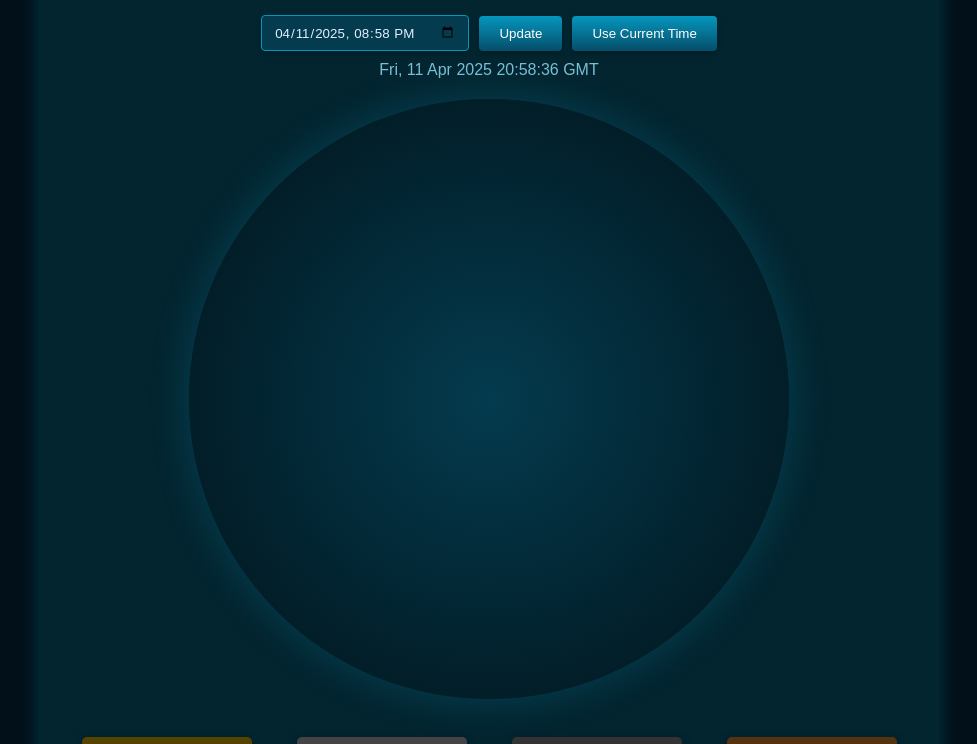
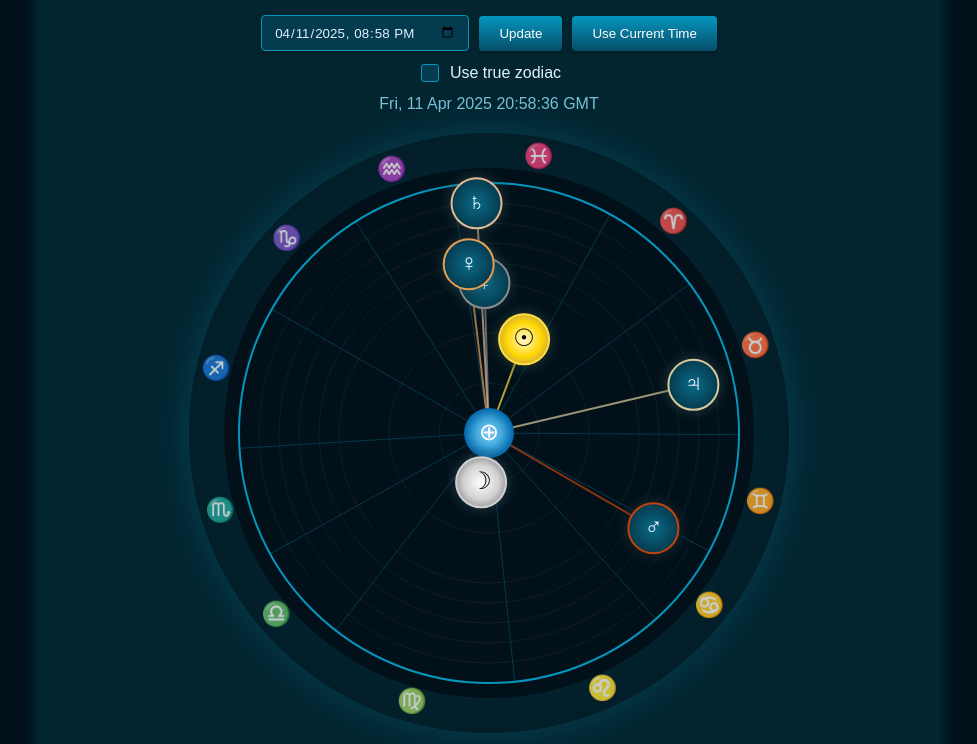
Before and after one commit to gulley/Birth-Sky, a website built with webpack: page index.html in a window 1280 px wide. Shown: the part 113-857 px from the top of the page, without its empty margins (151-1128 px from the left). Built offline with nearby package versions, Linux system fonts and the light colour scheme.

Commit message:
Get astronomy-engine working

```diff
--- a/index.html
+++ b/index.html
@@ -14,6 +14,12 @@
                 <input type="datetime-local" id="date-picker" class="date-picker">
                 <button id="update-btn">Update</button>
                 <button id="current-time-btn">Use Current Time</button>
+            </div>
+            <div class="zodiac-controls">
+                <label class="checkbox-container">
+                    <input type="checkbox" id="true-zodiac-toggle">
+                    <span class="checkbox-label">Use true zodiac</span>
+                </label>
             </div>
             <span id="current-time"></span>
         </div>
@@ -35,6 +41,6 @@
     <script src="astronomy.min.js"></script>
 
     <!-- Load our script -->
-    <script src="dist/bundle.js"></script>
+    <script src="script.js"></script>
 </body>
 </html>
--- a/package.json
+++ b/package.json
@@ -8,12 +8,11 @@
     "dev": "webpack --mode development",
     "watch": "webpack --mode development --watch"
   },
-  "dependencies": {},
   "devDependencies": {
     "@babel/core": "^7.23.2",
     "@babel/preset-env": "^7.23.2",
     "babel-loader": "^9.1.3",
-    "webpack": "^5.89.0",
+    "webpack": "^5.99.5",
     "webpack-cli": "^5.1.4"
   }
 }
--- a/script.js
+++ b/script.js
@@ -2,8 +2,8 @@
 // No import needed
 
 // --- Configuration ---
-// Zodiac signs configuration based on IAU Constellation Boundary Crossings
-const ZODIAC_SIGNS = [
+// Zodiac signs configuration based on IAU Constellation Boundary Crossings (true astronomical positions)
+const TRUE_ZODIAC_SIGNS = [
     { symbol: '♈', name: 'Aries', start: 29.0, end: 53.4 },
     { symbol: '♉', name: 'Taurus', start: 53.4, end: 90.4 },
     { symbol: '♊', name: 'Gemini', start: 90.4, end: 118.2 },
@@ -17,6 +17,25 @@ const ZODIAC_SIGNS = [
     { symbol: '♒', name: 'Aquarius', start: 327.8, end: 351.5 },
     { symbol: '♓', name: 'Pisces', start: 351.5, end: 29.0 }
 ];
+
+// Traditional zodiac signs with equal 30° divisions
+const TRADITIONAL_ZODIAC_SIGNS = [
+    { symbol: '♈', name: 'Aries', start: 0, end: 30 },
+    { symbol: '♉', name: 'Taurus', start: 30, end: 60 },
+    { symbol: '♊', name: 'Gemini', start: 60, end: 90 },
+    { symbol: '♋', name: 'Cancer', start: 90, end: 120 },
+    { symbol: '♌', name: 'Leo', start: 120, end: 150 },
+    { symbol: '♍', name: 'Virgo', start: 150, end: 180 },
+    { symbol: '♎', name: 'Libra', start: 180, end: 210 },
+    { symbol: '♏', name: 'Scorpius', start: 210, end: 240 },
+    { symbol: '♐', name: 'Sagittarius', start: 240, end: 270 },
+    { symbol: '♑', name: 'Capricornus', start: 270, end: 300 },
+    { symbol: '♒', name: 'Aquarius', start: 300, end: 330 },
+    { symbol: '♓', name: 'Pisces', start: 330, end: 360 }
+];
+
+// Default to true zodiac signs
+let ZODIAC_SIGNS = TRUE_ZODIAC_SIGNS;
 
 // Celestial objects configuration with improved orbital elements
 const CELESTIAL_OBJECTS = {
@@ -134,36 +153,54 @@ document.addEventListener('DOMContentLoaded', function() {
         updateCelestialPositions(now);
     });
 
+    // True zodiac toggle
+    document.getElementById('true-zodiac-toggle').addEventListener('change', function() {
+        // Toggle between true and traditional zodiac signs
+        if (this.checked) {
+            ZODIAC_SIGNS = TRUE_ZODIAC_SIGNS;
+        } else {
+            ZODIAC_SIGNS = TRADITIONAL_ZODIAC_SIGNS;
+        }
+
+        // Update the display with the current date
+        const dateInput = document.getElementById('date-picker').value;
+        if (dateInput) {
+            updateCelestialPositions(new Date(dateInput));
+        } else {
+            updateCelestialPositions();
+        }
+    });
+
     // Initial draw on page load
     updateCelestialPositions();
 });
 
 // Corrected function to calculate celestial coordinates using the astronomy-engine library
 function calculateCelestialCoordinates(celestialObject, date) {
-    let observer = new Astronomy.Observer(0, 0, 0); // Observer at the center of the Earth
-    let time = Astronomy.MakeTime(date);
+    let observer = new exports.Observer(0, 0, 0); // Observer at the center of the Earth
+    let time = exports.MakeTime(date);
 
     switch (celestialObject.name.toLowerCase()) {
         case 'moon':
-            return Astronomy.Equator(Astronomy.Body.Moon, time, observer, true, true);
+            return exports.Equator(exports.Body.Moon, time, observer, true, true);
         case 'sun':
-            return Astronomy.Equator(Astronomy.Body.Sun, time, observer, true, true);
+            return exports.Equator(exports.Body.Sun, time, observer, true, true);
         case 'mercury':
-            return Astronomy.Equator(Astronomy.Body.Mercury, time, observer, true, true);
+            return exports.Equator(exports.Body.Mercury, time, observer, true, true);
         case 'venus':
-            return Astronomy.Equator(Astronomy.Body.Venus, time, observer, true, true);
+            return exports.Equator(exports.Body.Venus, time, observer, true, true);
         case 'mars':
-            return Astronomy.Equator(Astronomy.Body.Mars, time, observer, true, true);
+            return exports.Equator(exports.Body.Mars, time, observer, true, true);
         case 'jupiter':
-            return Astronomy.Equator(Astronomy.Body.Jupiter, time, observer, true, true);
+            return exports.Equator(exports.Body.Jupiter, time, observer, true, true);
         case 'saturn':
-            return Astronomy.Equator(Astronomy.Body.Saturn, time, observer, true, true);
+            return exports.Equator(exports.Body.Saturn, time, observer, true, true);
         case 'uranus':
-            return Astronomy.Equator(Astronomy.Body.Uranus, time, observer, true, true);
+            return exports.Equator(exports.Body.Uranus, time, observer, true, true);
         case 'neptune':
-            return Astronomy.Equator(Astronomy.Body.Neptune, time, observer, true, true);
+            return exports.Equator(exports.Body.Neptune, time, observer, true, true);
         case 'pluto':
-            return Astronomy.Equator(Astronomy.Body.Pluto, time, observer, true, true);
+            return exports.Equator(exports.Body.Pluto, time, observer, true, true);
         default:
             throw new Error('Unknown celestial object: ' + celestialObject.name);
     }
@@ -258,12 +295,10 @@ function drawZodiacSigns() {
     for (const sign of ZODIAC_SIGNS) {
         let middleAngle;
 
-        // Special case for Pisces which crosses the 0° boundary
-        if (sign.name === 'Pisces') {
-            // Calculate the middle angle correctly for Pisces
-            // If start > end, it means the sign crosses the 0° boundary
-            // We need to adjust the calculation to get the correct middle angle
-            // For Pisces (351.5° to 29.0°), the middle is around 10.25°
+        // Special case for Pisces which crosses the 0° boundary in TRUE_ZODIAC_SIGNS
+        if (sign.name === 'Pisces' && sign.start > sign.end) {
+            // Calculate the middle angle correctly for Pisces when it crosses the boundary
+            // For Pisces in TRUE_ZODIAC_SIGNS (351.5° to 29.0°), the middle is around 10.25°
             const adjustedEnd = sign.end + 360; // Add 360 to end angle to handle the boundary crossing
             middleAngle = (90 - ((sign.start + adjustedEnd) / 2) % 360) * Math.PI / 180;
         } else {
@@ -415,17 +450,20 @@ function updateCelestialPositions(date) {
     // First, calculate all positions
     for (const [objectName, objectInfo] of Object.entries(CELESTIAL_OBJECTS)) {
         try {
-            // Use the fallback function to calculate positions
-            const longitude = calculateSimplePosition(objectName, displayDate);
+            // Try to use the astronomy library first
+            const equatorial = calculateCelestialCoordinates(objectInfo, displayDate);
+
+            // Convert right ascension to ecliptic longitude (simplified)
+            // This is a simplification - in reality, the conversion is more complex
+            const longitude = (equatorial.ra * 15) % 360; // RA is in hours, convert to degrees
 
             // Store the data for later use
             objectData.push({
                 name: objectName,
                 info: objectInfo,
                 longitude: longitude,
-                // Placeholder values for RA and Dec
-                rightAscension: 0,
-                declination: 0
+                rightAscension: equatorial.ra,
+                declination: equatorial.dec
             });
 
             // Get the zodiac sign for this celestial object
@@ -433,6 +471,8 @@ function updateCelestialPositions(date) {
 
             // Format coordinates with 2 decimal places
             const formattedLongitude = longitude.toFixed(2);
+            const formattedRA = equatorial.ra.toFixed(2);
+            const formattedDec = equatorial.dec.toFixed(2);
 
             // Calculate GeoVector for Mars
             let geoVectorHTML = '';
@@ -455,16 +495,47 @@ function updateCelestialPositions(date) {
                     <span class="planet-symbol" style="color: ${objectInfo.color}">${objectInfo.symbol}</span>
                     <strong>${objectInfo.name}</strong>
                     <br>
-                    Sign: ${zodiacSign.symbol} ${zodiacSign.name}
+                    ${zodiacSign.symbol} ${zodiacSign.name}
                     <br>
-                    <small>
-                        Lon: ${formattedLongitude}°
-                    </small>
-                    ${geoVectorHTML}
+                    <small>RA: ${formattedRA}h, Dec: ${formattedDec}°</small>
                 </div>
             `;
         } catch (error) {
             console.error(`Error calculating position for ${objectName}:`, error);
+
+            // Fallback to simple position calculation
+            try {
+                const longitude = calculateSimplePosition(objectName, displayDate);
+
+                // Store the data for later use
+                objectData.push({
+                    name: objectName,
+                    info: objectInfo,
+                    longitude: longitude,
+                    rightAscension: 0, // Placeholder
+                    declination: 0     // Placeholder
+                });
+
+                // Get the zodiac sign for this celestial object
+                const zodiacSign = getZodiacSign(longitude);
+
+                // Format coordinates with 2 decimal places
+                const formattedLongitude = longitude.toFixed(2);
+
+                // Update data display HTML
+                objectDataHTML += `
+                    <div class="planet-info" style="background-color: ${adjustColor(objectInfo.color, -40)}; border: 1px solid ${adjustColor(objectInfo.color, 20)}">
+                        <span class="planet-symbol" style="color: ${objectInfo.color}">${objectInfo.symbol}</span>
+                        <strong>${objectInfo.name}</strong>
+                        <br>
+                        ${zodiacSign.symbol} ${zodiacSign.name}
+                        <br>
+                        <small>(Using simplified calculation)</small>
+                    </div>
+                `;
+            } catch (fallbackError) {
+                console.error(`Fallback calculation also failed for ${objectName}:`, fallbackError);
+            }
         }
     }
 
@@ -543,3 +614,24 @@ function adjustColor(hex, percent) {
     // Convert back to hex
     return `#${r.toString(16).padStart(2, '0')}${g.toString(16).padStart(2, '0')}${b.toString(16).padStart(2, '0')}`;
 }
+
+// Function to calculate Mars GeoVector (simplified placeholder)
+function calculateMarsGeoVector(date) {
+    // This is a simplified placeholder function that returns a mock GeoVector
+    // In a real implementation, this would use the astronomy library to calculate
+    // the actual geocentric vector for Mars
+
+    // Convert date to days since J2000.0 (January 1, 2000, 12:00 UTC)
+    const j2000 = new Date('2000-01-01T12:00:00Z');
+    const daysSinceJ2000 = (date.getTime() - j2000.getTime()) / (1000 * 60 * 60 * 24);
+
+    // Use a simple sine/cosine function to generate varying values based on the date
+    // This is just for demonstration purposes
+    const angle = (daysSinceJ2000 / 687) * 2 * Math.PI; // Mars orbital period ~687 days
+
+    return {
+        x: Math.sin(angle) * 1.5,
+        y: Math.cos(angle) * 1.5,
+        z: Math.sin(angle + Math.PI/4) * 0.5
+    };
+}
--- a/styles.css
+++ b/styles.css
@@ -106,3 +106,52 @@ button:hover {
     margin-top: 10px;
     color: #79c0d5;
 }
+
+.zodiac-controls {
+    display: flex;
+    justify-content: center;
+    margin: 10px 0;
+}
+
+.checkbox-container {
+    display: flex;
+    align-items: center;
+    cursor: pointer;
+    user-select: none;
+}
+
+.checkbox-label {
+    margin-left: 8px;
+    color: #e0f0ff;
+}
+
+input[type="checkbox"] {
+    appearance: none;
+    -webkit-appearance: none;
+    width: 18px;
+    height: 18px;
+    background-color: #043b4e;
+    border: 1px solid #0596be;
+    border-radius: 3px;
+    cursor: pointer;
+    position: relative;
+}
+
+input[type="checkbox"]:checked {
+    background-color: #0596be;
+}
+
+input[type="checkbox"]:checked::after {
+    content: '✓';
+    position: absolute;
+    color: white;
+    font-size: 14px;
+    top: 50%;
+    left: 50%;
+    transform: translate(-50%, -50%);
+}
+
+input[type="checkbox"]:focus {
+    outline: none;
+    box-shadow: 0 0 5px rgba(7, 182, 230, 0.5);
+}
--- a/webpack.config.js
+++ b/webpack.config.js
@@ -1,6 +1,7 @@
 const path = require('path');
 
 module.exports = {
+  mode: 'production',
   entry: './src/index.js',
   output: {
     filename: 'bundle.js',
```
Also changed, not shown: dist/bundle.js, 2 other files.
